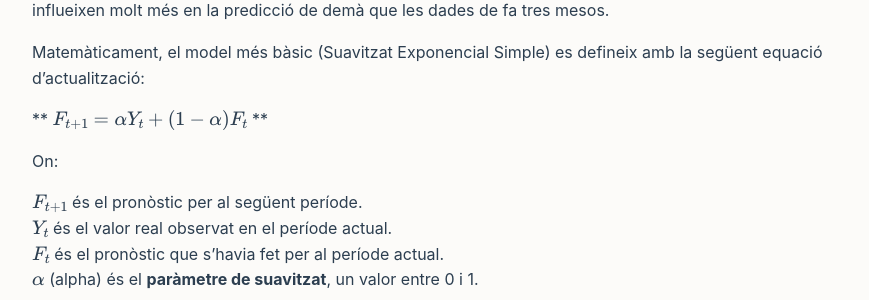
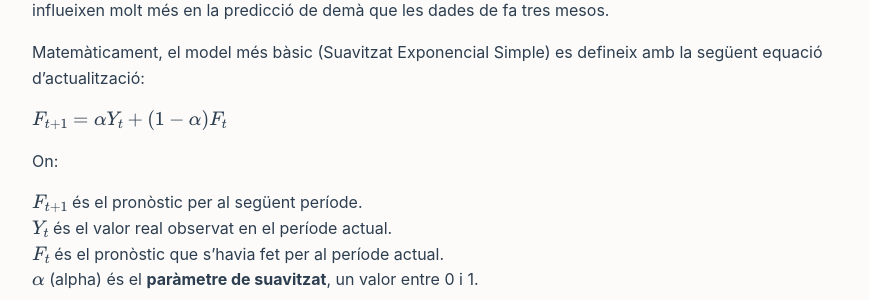
Before and after one commit to alberthr/alberthr.github.io, a Jekyll site: the page built from _posts/2026-06-09-suavitzat-exponencial.md, in a window 1280 px wide and 900 px high, scrolled down 454 px. Shown: the part 151-451 px from the top of the window, without its empty margins (204-1073 px from the left). Built offline with Jekyll 4.4.1, drawn with Linux system fonts in a browser that asks for light colours.

Commit message:
Simplify equation formatting in suavitzat exponencial.md
Removed redundant equation formatting for clarity.

```diff
--- a/_posts/2026-06-09-suavitzat-exponencial.md
+++ b/_posts/2026-06-09-suavitzat-exponencial.md
@@ -18,8 +18,7 @@ El suavitzat exponencial és una tècnica de pronòstic de sèries temporals que
 
 Matemàticament, el model més bàsic (Suavitzat Exponencial Simple) es defineix amb la següent equació d'actualització:
 
-
-** $F_{t+1} = \alpha Y_t + (1 - \alpha) F_t$ **
+$F_{t+1} = \alpha Y_t + (1 - \alpha) F_t$
 
 On:
 
```
